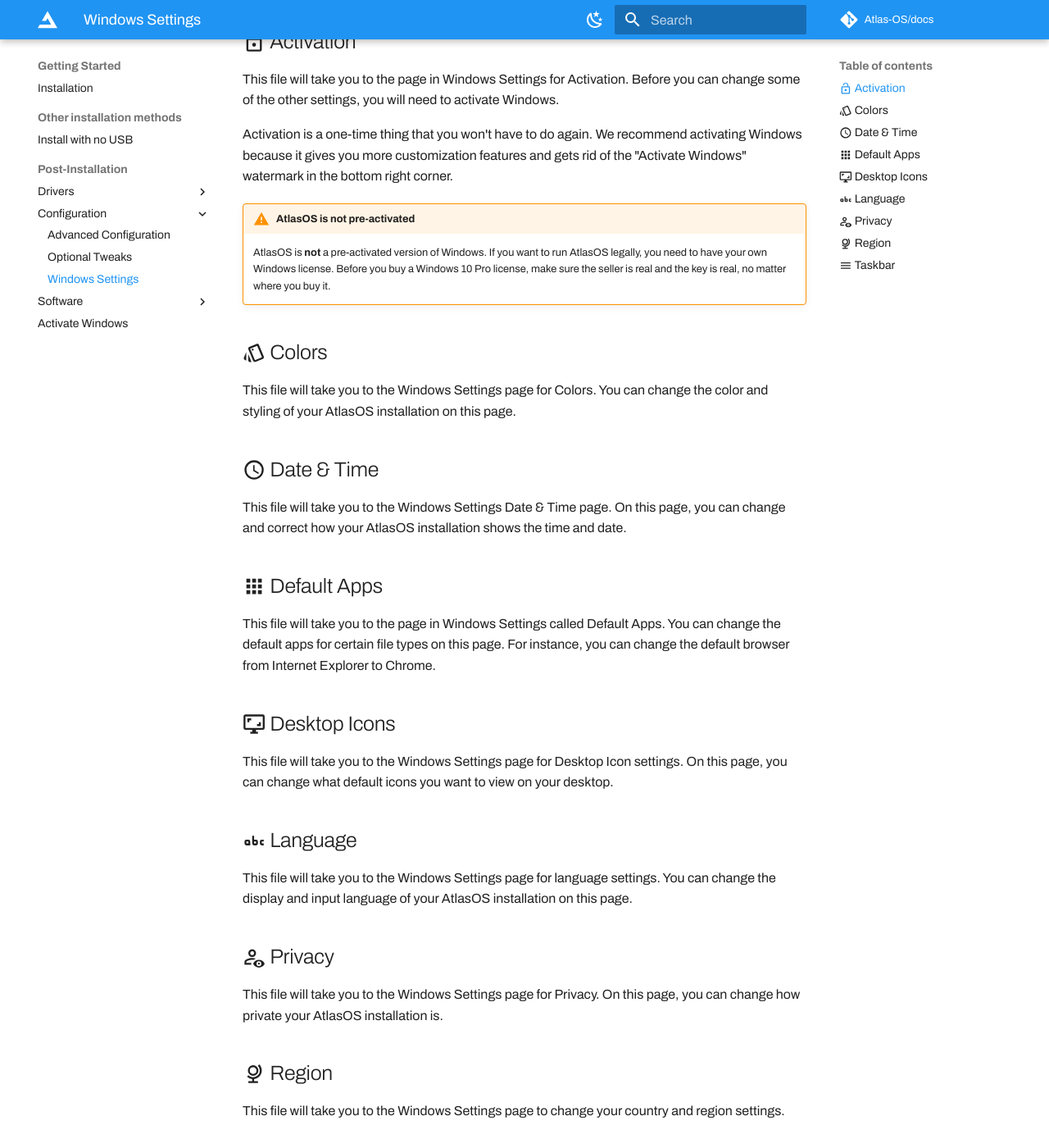
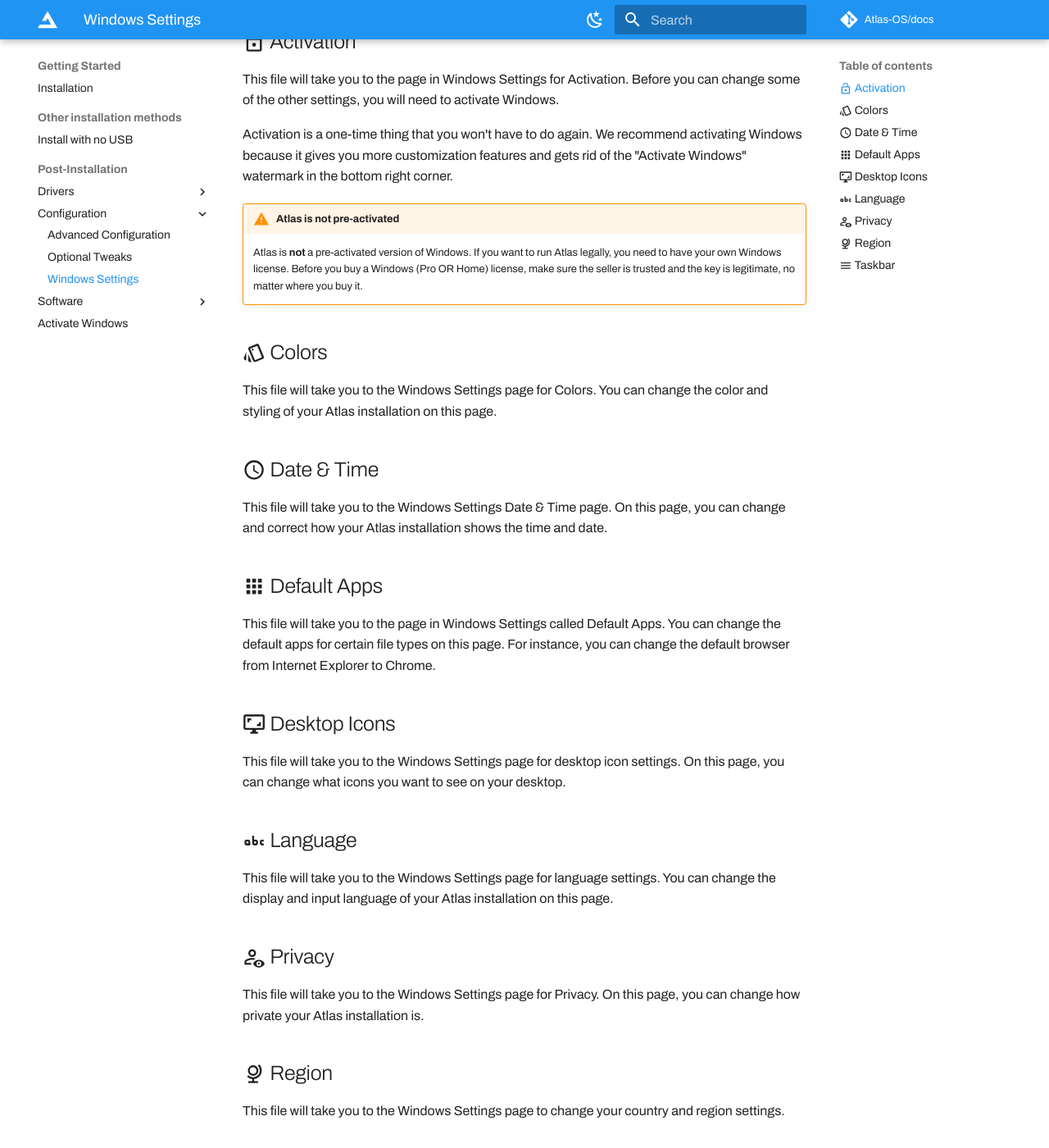
Before and after one commit to Atlas-OS/docs, an MkDocs documentation site: the page built from docs/Getting started/Post-Installation/Configuration/Windows Settings.md, in a window 1280 px wide and 1400 px high, scrolled down 562 px. Shown: the whole window at 82% size. Built offline with MkDocs 1.6.1 and Material for MkDocs 9.7.7, drawn with Linux system fonts in a browser that asks for light colours; some web fonts are replaced; plug-ins that fetch from the network failed and are left out; comment, search, counter and statistics services are not loaded; some of the changed text lies outside the part shown.

Commit message:
changed every atlasOS to atlas (consistentency)

```diff
--- a/docs/Getting started/Post-Installation/Configuration/Windows Settings.md
+++ b/docs/Getting started/Post-Installation/Configuration/Windows Settings.md
@@ -1,8 +1,8 @@
 # Windows Settings
 
-Windows Settings is a folder on AtlasOS that lets you change the most common settings when you set up AtlasOS. To change some of these, you may need to use the "Activation" file to activate Windows.
+Windows Settings is a folder on AtlasOS that lets you change the most common settings when you set up Atlas. For some of these, you may need to use the "Activation" file and activate Windows.
 
-All of the configuration files are located in the `3. Configuration/3. Windows Settings` folder. In your Atlas folder on your Desktop. If you have managed to misplace this folder you can download it via our [GitHub](https://github.com/Atlas-OS/Atlas/tree/main/src/Executables/Atlas) or find it in `C:/Users/default/Desktop/`.
+All of the configuration files are located in the `3. Configuration/3. Windows Settings` folder. In your Atlas folder on your Desktop. If you deleted this folder you can find it in `C:/Users/default/Desktop/` or download it via our [GitHub](https://github.com/Atlas-OS/Atlas/tree/main/src/Executables/Atlas)
 
 When you run these files, you will go straight to the Windows Settings page for the setting you want to configure.
 
@@ -12,16 +12,16 @@ This file will take you to the page in Windows Settings for Activation. Before y
 
 Activation is a one-time thing that you won't have to do again. We recommend activating Windows because it gives you more customization features and gets rid of the "Activate Windows" watermark in the bottom right corner.
 
-!!! warning "AtlasOS is not pre-activated"
-    AtlasOS is **not** a pre-activated version of Windows. If you want to run AtlasOS legally, you need to have your own Windows license. Before you buy a Windows 10 Pro license, make sure the seller is real and the key is real, no matter where you buy it.
+!!! warning "Atlas is not pre-activated"
+    Atlas is **not** a pre-activated version of Windows. If you want to run Atlas legally, you need to have your own Windows license. Before you buy a Windows (Pro OR Home) license, make sure the seller is trusted and the key is legitimate, no matter where you buy it.
 
 ## :material-palette-swatch-outline: Colors
 
-This file will take you to the Windows Settings page for Colors. You can change the color and styling of your AtlasOS installation on this page.
+This file will take you to the Windows Settings page for Colors. You can change the color and styling of your Atlas installation on this page.
 
 ## :material-clock-outline: Date & Time
 
-This file will take you to the Windows Settings Date & Time page. On this page, you can change and correct how your AtlasOS installation shows the time and date.
+This file will take you to the Windows Settings Date & Time page. On this page, you can change and correct how your Atlas installation shows the time and date.
 
 ## :material-apps: Default Apps
 
@@ -29,15 +29,15 @@ This file will take you to the page in Windows Settings called Default Apps. You
 
 ## :material-monitor-screenshot: Desktop Icons
 
-This file will take you to the Windows Settings page for Desktop Icon settings. On this page, you can change what default icons you want to view on your desktop.
+This file will take you to the Windows Settings page for desktop icon settings. On this page, you can change what icons you want to see on your desktop.
 
 ## :material-alphabetical: Language
 
-This file will take you to the Windows Settings page for language settings. You can change the display and input language of your AtlasOS installation on this page.
+This file will take you to the Windows Settings page for language settings. You can change the display and input language of your Atlas installation on this page.
 
 ## :material-account-eye-outline: Privacy
 
-This file will take you to the Windows Settings page for Privacy. On this page, you can change how private your AtlasOS installation is.
+This file will take you to the Windows Settings page for Privacy. On this page, you can change how private your Atlas installation is.
 
 ## :material-globe-model: Region
 
```
Also changed, not shown: other parts of docs/Getting started/Post-Installation/Configuration/Windows Settings.md (+1 -1 lines).
